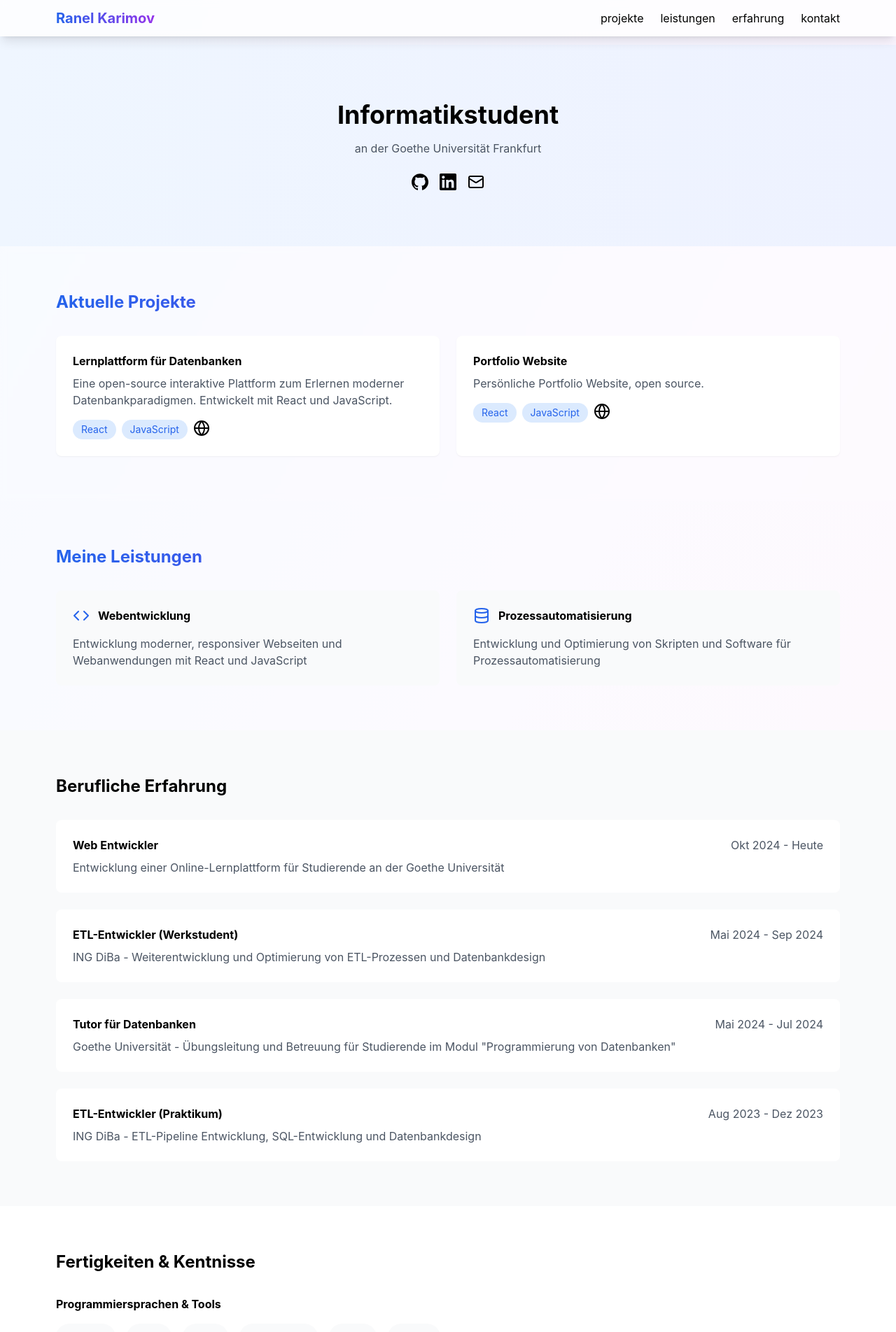
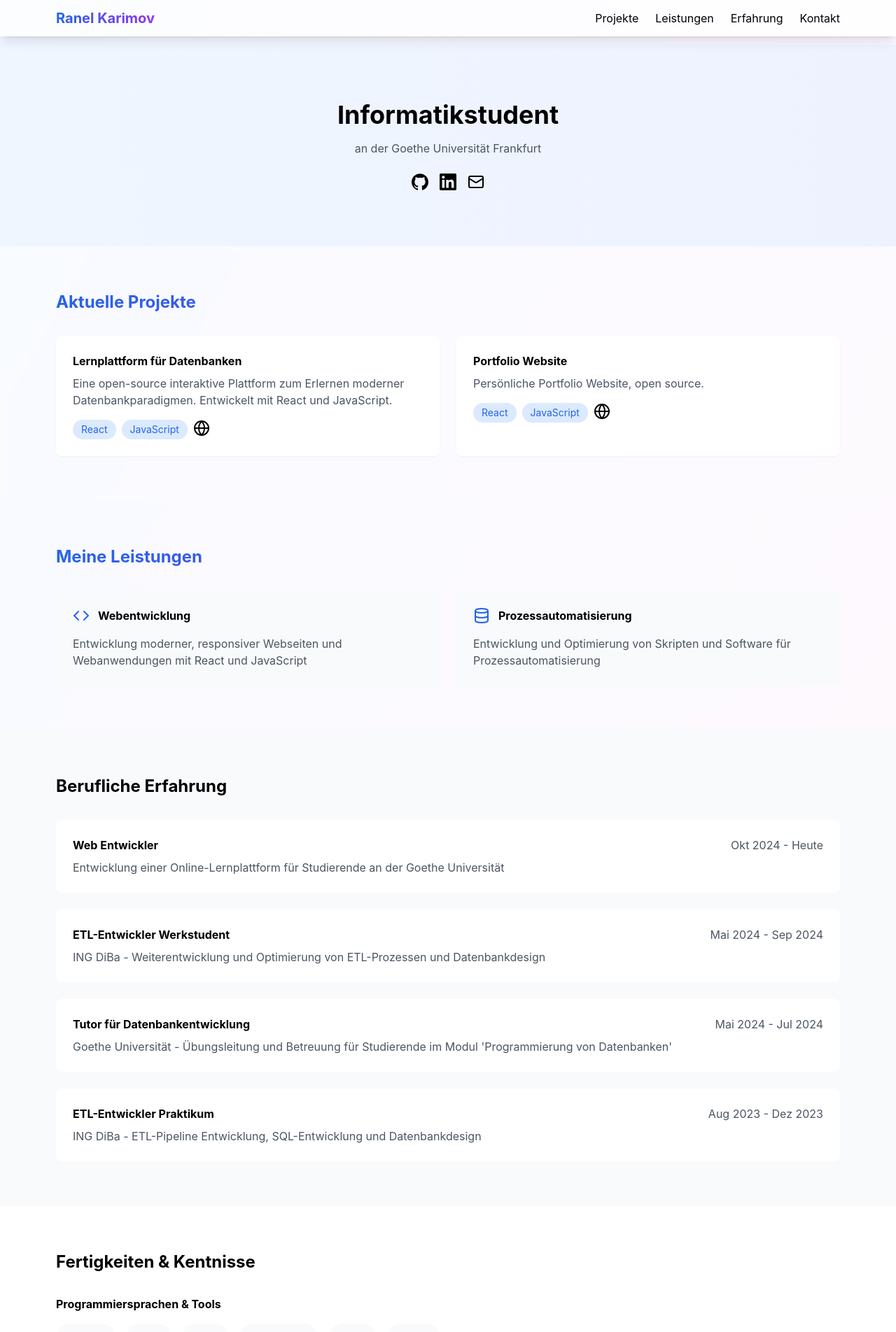
Before and after one commit to Ranelkin/portfolio-website, a React (Create React App) app: page / in a window 1280 px wide. Shown: the top 1904 px of the page at 70% size. Built offline with nearby package versions, Linux system fonts and the light colour scheme.

Commit message:
Refactored code, changed spelling of navbar page items

```diff
--- a/src/App.js
+++ b/src/App.js
@@ -4,6 +4,9 @@ import SkillsSection from './components/SkillsSection';
 import CopyToClipboard from './components/CopyToClipboard';
 import Project from './components/Project';
 import { siGithub, siLinkedin} from 'simple-icons';
+import Service from './components/Service';
+import WorkExperience from './components/WorkExperience';
+
 const App = () => {
 
 
@@ -14,7 +17,7 @@ const App = () => {
         <div className="max-w-6xl mx-auto px-4 py-3 flex justify-between items-center">
           <h1 className="text-xl font-bold bg-gradient-to-r from-blue-600 to-purple-600 text-transparent bg-clip-text">Ranel Karimov</h1>
           <div className="flex gap-6">
-            {['projekte', 'leistungen', 'erfahrung', 'kontakt'].map(item => (
+            {['Projekte', 'Leistungen', 'Erfahrung', 'Kontakt'].map(item => (
               <a href={`#${item}`} className="relative hover:text-blue-600 after:content-[''] after:absolute after:w-full after:h-0.5 after:bg-blue-600 after:left-0 after:bottom-0 after:scale-x-0 hover:after:scale-x-100 after:transition-transform">{item}</a>
             ))}
           </div>
@@ -54,7 +57,7 @@ const App = () => {
           </div>
         </section>
 
-        <section id="projekte" className="py-16 bg-white/50 backdrop-blur-sm">
+        <section id="Projekte" className="py-16 bg-white/50 backdrop-blur-sm">
           <div className="max-w-6xl mx-auto px-4">
             <h3 className="text-2xl font-bold mb-8 bg-gradient-to-r from-blue-600 to-purple-600 text-transparent bg-clip-text">Aktuelle Projekte</h3>
             <div className="grid grid-cols-1 md:grid-cols-2 gap-6">
@@ -70,65 +73,41 @@ const App = () => {
           </div>
         </section>
 
-        <section id="leistungen" className="py-16 bg-white/50">
+        <section id="Leistungen" className="py-16 bg-white/50">
           <div className="max-w-6xl mx-auto px-4">
             <h3 className="text-2xl font-bold mb-8 bg-gradient-to-r from-blue-600 to-purple-600 text-transparent bg-clip-text">Meine Leistungen</h3>
             <div className="grid grid-cols-1 md:grid-cols-2 gap-6">
-              <div className="bg-gray-50 p-6 rounded-lg hover:shadow-md transition-all duration-300 hover:-translate-y-1">
-                <div className="flex items-center gap-3 mb-4">
-                  <Code className="w-6 h-6 text-blue-600" />
-                  <h4 className="font-bold">Webentwicklung</h4>
-                </div>
-                <p className="text-gray-600">Entwicklung moderner, responsiver Webseiten und Webanwendungen mit React und JavaScript</p>
-              </div>
-              <div className="bg-gray-50 p-6 rounded-lg hover:shadow-md transition-all duration-300 hover:-translate-y-1">
-                <div className="flex items-center gap-3 mb-4">
-                  <Database className="w-6 h-6 text-blue-600" />
-                  <h4 className="font-bold">Prozessautomatisierung</h4>
-                </div>
-                <p className="text-gray-600">Entwicklung und Optimierung von Skripten und Software für Prozessautomatisierung</p>
-              </div>
+              <Service title="Webentwicklung" description="Entwicklung moderner, responsiver Webseiten und Webanwendungen mit React und JavaScript" icon={<Code className="w-6 h-6 text-blue-600"/>}/>
+              <Service title="Prozessautomatisierung" description="Entwicklung und Optimierung von Skripten und Software für Prozessautomatisierung" icon={<Database className="w-6 h-6 text-blue-600"/>}/>
             </div>
           </div>
         </section>
 
-        <section id="erfahrung" className="py-16 bg-gray-50">
+        <section id="Erfahrung" className="py-16 bg-gray-50">
           <div className="max-w-6xl mx-auto px-4">
             <h3 className="text-2xl font-bold mb-8">Berufliche Erfahrung</h3>
             <div className="space-y-6">
-              <div className="bg-white p-6 rounded-lg hover:shadow-md transition-all duration-300 hover:-translate-y-1">
-                <div className="flex justify-between mb-2">
-                  <h4 className="font-bold">Web Entwickler</h4>
-                  <span className="text-gray-600">Okt 2024 - Heute</span>
-                </div>
-                <p className="text-gray-600">Entwicklung einer Online-Lernplattform für Studierende an der Goethe Universität</p>
-              </div>
-              <div className="bg-white p-6 rounded-lg hover:shadow-md transition-all duration-300 hover:-translate-y-1">
-                <div className="flex justify-between mb-2">
-                  <h4 className="font-bold">ETL-Entwickler (Werkstudent)</h4>
-                  <span className="text-gray-600">Mai 2024 - Sep 2024</span>
-                </div>
-                <p className="text-gray-600">ING DiBa - Weiterentwicklung und Optimierung von ETL-Prozessen und Datenbankdesign</p>
-              </div>
-              <div className="bg-white p-6 rounded-lg hover:shadow-md transition-all duration-300 hover:-translate-y-1">
-                <div className="flex justify-between mb-2">
-                  <h4 className="font-bold">Tutor für Datenbanken</h4>
-                  <span className="text-gray-600">Mai 2024 - Jul 2024</span>
-                </div>
-                <p className="text-gray-600">Goethe Universität - Übungsleitung und Betreuung für Studierende im Modul "Programmierung von Datenbanken"</p>
-              </div>
-              <div className="bg-white p-6 rounded-lg hover:shadow-md transition-all duration-300 hover:-translate-y-1">
-                <div className="flex justify-between mb-2">
-                  <h4 className="font-bold">ETL-Entwickler (Praktikum)</h4>
-                  <span className="text-gray-600">Aug 2023 - Dez 2023</span>
-                </div>
-                <p className="text-gray-600">ING DiBa - ETL-Pipeline Entwicklung, SQL-Entwicklung und Datenbankdesign</p>
-              </div>
+              <WorkExperience
+              positionTitle="Web Entwickler"
+              duration="Okt 2024 - Heute"
+              description={"Entwicklung einer Online-Lernplattform für Studierende an der Goethe Universität"} />
+              <WorkExperience
+              positionTitle="ETL-Entwickler Werkstudent"
+              duration="Mai 2024 - Sep 2024"
+              description={"ING DiBa - Weiterentwicklung und Optimierung von ETL-Prozessen und Datenbankdesign"} />
+              <WorkExperience
+              positionTitle="Tutor für Datenbankentwicklung"
+              duration="Mai 2024 - Jul 2024"
+              description={"Goethe Universität - Übungsleitung und Betreuung für Studierende im Modul 'Programmierung von Datenbanken'"} />
+              <WorkExperience
+              positionTitle="ETL-Entwickler Praktikum"
+              duration="Aug 2023 - Dez 2023"
+              description={"ING DiBa - ETL-Pipeline Entwicklung, SQL-Entwicklung und Datenbankdesign"} />
             </div>
           </div>
         </section>
 
-        <section id="skills" className="py-16 bg-white">
+        <section id="Skills" className="py-16 bg-white">
           <div className="max-w-6xl mx-auto px-4">
             <h3 className="text-2xl font-bold mb-8">Fertigkeiten & Kentnisse</h3>
             <div className="space-y-6">
@@ -143,7 +122,7 @@ const App = () => {
           </div>
         </section>
 
-        <section id="kontakt" className="py-16 bg-gray-50">
+        <section id="Kontakt" className="py-16 bg-gray-50">
           <div className="max-w-6xl mx-auto px-4 text-center">
             <h3 className="text-2xl font-bold mb-4">Kontakt</h3>
             <div className="flex items-center justify-center gap-2">
--- /dev/null
+++ b/src/components/Service.js
@@ -0,0 +1,15 @@
+import React from "react";
+
+const Service = ({title, description, icon}) => {
+    return (
+        <div className="bg-gray-50 p-6 rounded-lg hover:shadow-md transition-all duration-300 hover:-translate-y-1">
+                <div className="flex items-center gap-3 mb-4">
+                  {icon}
+                  <h4 className="font-bold">{title}</h4>
+                </div>
+                <p className="text-gray-600">{description}</p>
+        </div>
+    )
+}
+
+export default Service;
--- /dev/null
+++ b/src/components/WorkExperience.js
@@ -0,0 +1,15 @@
+import React from "react";
+
+const WorkExperience = ({positionTitle, duration, description}) => {
+ return (
+    <div className="bg-white p-6 rounded-lg hover:shadow-md transition-all duration-300 hover:-translate-y-1">
+                <div className="flex justify-between mb-2">
+                  <h4 className="font-bold">{positionTitle}</h4>
+                  <span className="text-gray-600">{duration}</span>
+                </div>
+        <p className="text-gray-600">{description}</p>
+    </div>
+ )
+}
+
+export default WorkExperience;
```
